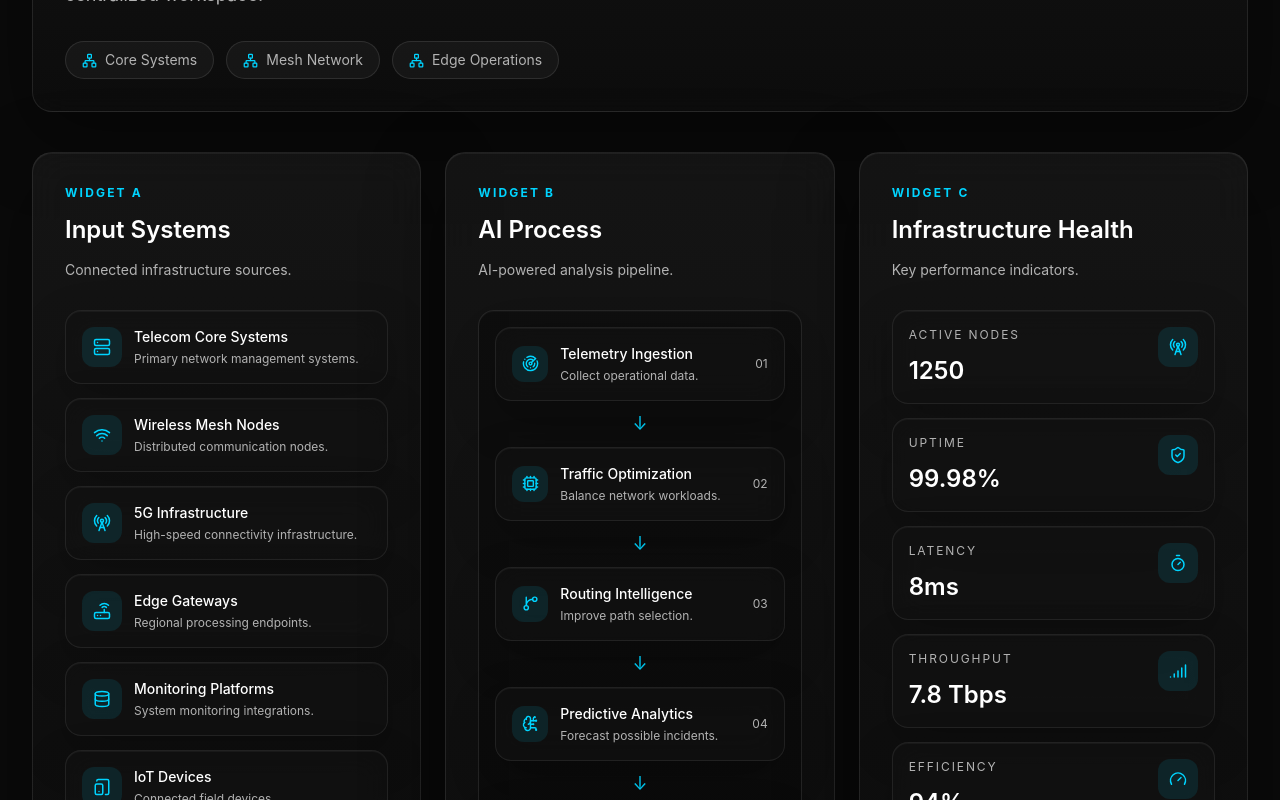
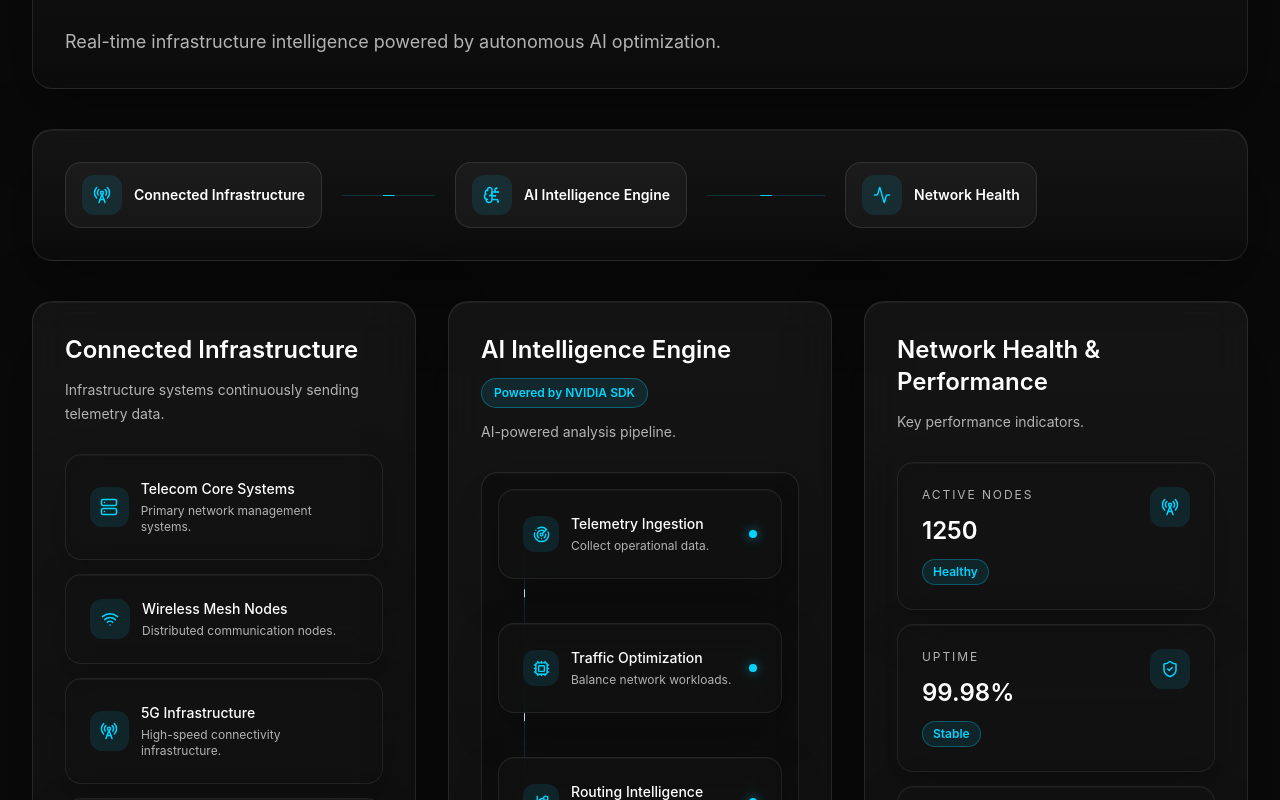
Before and after one commit to nodeslix-web/nodeslix, a React (Vite) app: page /dashboard in a window 1280 px wide. Shown: the part 400-1200 px from the top of the page. Built offline with nearby package versions, Linux system fonts and the light colour scheme.

Commit message:
Modify the dashboard

```diff
--- a/src/components/dashboard/AIProcessWidget.jsx
+++ b/src/components/dashboard/AIProcessWidget.jsx
@@ -11,29 +11,55 @@ const processSteps = [
 
 const AIProcessWidget = () => {
   return (
-    <section className="panel-shell min-h-full space-y-7">
-      {/* Widget B: static AI process visualizer without live logic or charts. */}
+    <section className="panel-shell min-h-full space-y-7 p-6 sm:p-8">
+      {/* AI process visualizer without live logic or charts. */}
       <div className="space-y-3">
-        <p className="section-kicker">Widget B</p>
-        <h2 className="text-2xl font-semibold text-nodeslix-text">AI Process</h2>
+        <h2 className="text-2xl font-semibold text-nodeslix-text">AI Intelligence Engine</h2>
+        <div className="inline-flex rounded-full border border-nodeslix-accent/35 bg-nodeslix-accent/10 px-3 py-1.5 text-xs font-semibold text-nodeslix-accent">
+          Powered by NVIDIA SDK
+        </div>
         <p className="text-sm leading-6 text-nodeslix-muted">
           AI-powered analysis pipeline.
         </p>
       </div>
 
       <div className="rounded-2xl border border-white/10 bg-black/20 p-4 shadow-[inset_0_1px_0_rgba(255,255,255,0.03)]">
-        <div className="space-y-3.5">
+        <div className="space-y-0">
           {processSteps.map((step, index) => {
             const Icon = step.icon;
 
             return (
-            <div key={step.label} className="space-y-3.5">
+            <div key={step.label} className="relative">
+              {index < processSteps.length - 1 ? (
+                <div className="pointer-events-none absolute left-[1.65rem] top-14 h-[calc(100%-1.5rem)] w-px overflow-hidden">
+                  <Motion.span
+                    animate={{ opacity: [0.24, 0.72, 0.24] }}
+                    transition={{
+                      duration: 3,
+                      repeat: Infinity,
+                      delay: index * 0.18,
+                      ease: 'easeInOut',
+                    }}
+                    className="absolute inset-0 bg-nodeslix-accent/55 shadow-[0_0_20px_rgba(0,212,255,0.3)]"
+                  />
+                  <Motion.span
+                    animate={{ y: [-8, 72] }}
+                    transition={{
+                      duration: 2.2,
+                      repeat: Infinity,
+                      delay: index * 0.28,
+                      ease: 'linear',
+                    }}
+                    className="absolute -left-[3px] top-0 size-2 rounded-full bg-[#D9F8FF] shadow-[0_0_14px_rgba(0,212,255,0.9)]"
+                  />
+                </div>
+              ) : null}
               <Motion.article
                 initial={{ opacity: 0, y: 12 }}
                 animate={{ opacity: 1, y: 0 }}
-                whileHover={{ x: 3 }}
-                transition={{ duration: 0.35, delay: index * 0.04 }}
-                className="surface-card p-4"
+                whileHover={{ y: -4 }}
+                transition={{ duration: 0.25, delay: index * 0.04 }}
+                className="surface-card mb-3 p-6 hover:border-nodeslix-accent/45"
               >
                 <div className="flex items-center justify-between gap-4">
                   <div className="flex items-center gap-3">
@@ -45,23 +71,17 @@ const AIProcessWidget = () => {
                       <p className="mt-1 text-xs text-nodeslix-muted">{step.description}</p>
                     </div>
                   </div>
-                  <span className="text-xs text-nodeslix-muted">
-                    {String(index + 1).padStart(2, '0')}
-                  </span>
+                  <span className="size-2 rounded-full bg-nodeslix-accent shadow-[0_0_12px_rgba(0,212,255,0.65)]" />
                 </div>
               </Motion.article>
               {index < processSteps.length - 1 ? (
-                <div className="flex justify-center text-lg leading-none text-nodeslix-accent">↓</div>
+                <div className="mb-3 h-5" />
               ) : null}
             </div>
             );
           })}
         </div>
       </div>
-
-      <div className="rounded-xl border border-nodeslix-border bg-nodeslix-secondary px-4 py-3 text-sm font-semibold text-nodeslix-accent shadow-[0_12px_30px_rgba(0,0,0,0.18)]">
-        Powered by NVIDIA SDK
-      </div>
     </section>
   );
 };
--- a/src/components/dashboard/InfrastructureWidget.jsx
+++ b/src/components/dashboard/InfrastructureWidget.jsx
@@ -2,22 +2,21 @@ import { motion as Motion } from 'framer-motion';
 import { Gauge, RadioTower, ShieldCheck, Signal, Sparkles, Timer, Waves } from 'lucide-react';
 
 const metrics = [
-  { label: 'Active Nodes', value: '1250', icon: RadioTower },
-  { label: 'Uptime', value: '99.98%', icon: ShieldCheck },
-  { label: 'Latency', value: '8ms', icon: Timer },
-  { label: 'Throughput', value: '7.8 Tbps', icon: Signal },
-  { label: 'Efficiency', value: '94%', icon: Gauge },
-  { label: 'Congestion Risk', value: 'Low', icon: Waves },
-  { label: 'AI Score', value: '96%', icon: Sparkles },
+  { label: 'Active Nodes', value: '1250', status: 'Healthy', icon: RadioTower },
+  { label: 'Uptime', value: '99.98%', status: 'Stable', icon: ShieldCheck },
+  { label: 'Latency', value: '8ms', status: 'Optimal', icon: Timer },
+  { label: 'Throughput', value: '7.8 Tbps', status: 'High', icon: Signal },
+  { label: 'Efficiency', value: '94%', status: 'Excellent', icon: Gauge },
+  { label: 'Congestion Risk', value: 'Low', status: 'Low', icon: Waves },
+  { label: 'AI Score', value: '96%', status: 'Excellent', icon: Sparkles },
 ];
 
 const InfrastructureWidget = () => {
   return (
-    <section className="panel-shell min-h-full space-y-7">
-      {/* Widget C: static infrastructure health metric cards with dummy values. */}
+    <section className="panel-shell min-h-full space-y-7 p-6 sm:p-8">
+      {/* Static infrastructure health metric cards with dummy values. */}
       <div className="space-y-3">
-        <p className="section-kicker">Widget C</p>
-        <h2 className="text-2xl font-semibold text-nodeslix-text">Infrastructure Health</h2>
+        <h2 className="text-2xl font-semibold text-nodeslix-text">Network Health & Performance</h2>
         <p className="text-sm leading-6 text-nodeslix-muted">
           Key performance indicators.
         </p>
@@ -32,9 +31,9 @@ const InfrastructureWidget = () => {
             key={metric.label}
             initial={{ opacity: 0, y: 12 }}
             animate={{ opacity: 1, y: 0 }}
-            whileHover={{ y: -3 }}
-            transition={{ duration: 0.35, delay: index * 0.035 }}
-            className="surface-card p-4"
+            whileHover={{ y: -4 }}
+            transition={{ duration: 0.25, delay: index * 0.035 }}
+            className="surface-card p-6 hover:border-nodeslix-accent/45"
           >
             <div className="flex items-start justify-between gap-3">
               <div>
@@ -42,6 +41,9 @@ const InfrastructureWidget = () => {
                   {metric.label}
                 </p>
                 <p className="mt-3 text-2xl font-semibold text-nodeslix-text">{metric.value}</p>
+                <span className="mt-3 inline-flex rounded-full border border-nodeslix-accent/30 bg-nodeslix-accent/10 px-2.5 py-1 text-xs font-semibold text-nodeslix-accent">
+                  {metric.status}
+                </span>
               </div>
               <span className="flex size-10 items-center justify-center rounded-xl bg-nodeslix-accent/10 text-nodeslix-accent">
                 <Icon size={18} />
--- a/src/components/dashboard/InputWidget.jsx
+++ b/src/components/dashboard/InputWidget.jsx
@@ -12,13 +12,12 @@ const inputSystems = [
 
 const InputWidget = () => {
   return (
-    <section className="panel-shell min-h-full space-y-7">
-      {/* Widget A: static input system cards. */}
+    <section className="panel-shell min-h-full space-y-7 p-6 sm:p-8">
+      {/* Connected infrastructure source cards. */}
       <div className="space-y-3">
-        <p className="section-kicker">Widget A</p>
-        <h2 className="text-2xl font-semibold text-nodeslix-text">Input Systems</h2>
+        <h2 className="text-2xl font-semibold text-nodeslix-text">Connected Infrastructure</h2>
         <p className="text-sm leading-6 text-nodeslix-muted">
-          Connected infrastructure sources.
+          Infrastructure systems continuously sending telemetry data.
         </p>
       </div>
 
@@ -31,9 +30,9 @@ const InputWidget = () => {
             key={system.label}
             initial={{ opacity: 0, y: 12 }}
             animate={{ opacity: 1, y: 0 }}
-            whileHover={{ x: 3 }}
-            transition={{ duration: 0.35, delay: index * 0.04 }}
-            className="surface-card p-4"
+            whileHover={{ y: -4 }}
+            transition={{ duration: 0.25, delay: index * 0.04 }}
+            className="surface-card p-6 hover:border-nodeslix-accent/45"
           >
             <div className="flex items-center gap-3">
               <span className="flex size-10 items-center justify-center rounded-xl bg-nodeslix-accent/10 text-nodeslix-accent">
--- a/src/pages/Dashboard.jsx
+++ b/src/pages/Dashboard.jsx
@@ -1,10 +1,16 @@
 import { motion as Motion } from 'framer-motion';
-import { Command, Network } from 'lucide-react';
+import { Activity, BrainCircuit, Command, RadioTower } from 'lucide-react';
 import InputWidget from '../components/dashboard/InputWidget.jsx';
 import AIProcessWidget from '../components/dashboard/AIProcessWidget.jsx';
 import InfrastructureWidget from '../components/dashboard/InfrastructureWidget.jsx';
 
 const Dashboard = () => {
+  const flowSteps = [
+    { label: 'Connected Infrastructure', icon: RadioTower },
+    { label: 'AI Intelligence Engine', icon: BrainCircuit },
+    { label: 'Network Health', icon: Activity },
+  ];
+
   return (
     <section className="bg-nodeslix-primary py-12 sm:py-16 lg:py-20">
       <div className="app-container space-y-8 lg:space-y-10">
@@ -13,7 +19,7 @@ const Dashboard = () => {
           initial={{ opacity: 0, y: 18 }}
           animate={{ opacity: 1, y: 0 }}
           transition={{ duration: 0.55 }}
-          className="panel-shell"
+          className="panel-shell flex flex-col gap-8 lg:flex-row lg:items-start lg:justify-between"
         >
           <div className="max-w-4xl space-y-5">
             <div className="flex items-center gap-3">
@@ -23,36 +29,81 @@ const Dashboard = () => {
               <p className="section-kicker">Telecom Operations Command Center</p>
             </div>
             <h1 className="text-4xl font-semibold leading-tight text-nodeslix-text sm:text-5xl lg:text-6xl">
-              Telecom Operations Center
+              Telecom Operations Command Center
             </h1>
             <p className="max-w-2xl text-base leading-7 text-nodeslix-muted sm:text-lg">
-              Track infrastructure performance and monitor network health from a centralized workspace.
+              Real-time infrastructure intelligence powered by autonomous AI optimization.
             </p>
           </div>
-          <div className="mt-8 flex flex-wrap gap-3">
-            {['Core Systems', 'Mesh Network', 'Edge Operations'].map((item) => (
-              <span
-                key={item}
-                className="inline-flex items-center gap-2 rounded-full border border-white/10 bg-white/[0.04] px-4 py-2 text-sm text-nodeslix-muted"
-              >
-                <Network size={15} className="text-nodeslix-accent" />
-                {item}
-              </span>
-            ))}
+
+          <div className="inline-flex items-center gap-2 rounded-full border border-nodeslix-accent/35 bg-nodeslix-accent/10 px-4 py-2 text-sm font-semibold text-nodeslix-accent">
+            <span className="size-2 rounded-full bg-nodeslix-accent shadow-[0_0_14px_rgba(0,212,255,0.75)]" />
+            AI Active
           </div>
         </Motion.header>
 
+        <Motion.div
+          initial={{ opacity: 0, y: 16 }}
+          animate={{ opacity: 1, y: 0 }}
+          transition={{ duration: 0.45, delay: 0.1 }}
+          className="panel-shell p-6 sm:p-8"
+        >
+          <div className="flex flex-col gap-5 lg:flex-row lg:items-center">
+            {flowSteps.map((step, index) => {
+              const Icon = step.icon;
+
+              return (
+                <div key={step.label} className="flex flex-1 flex-col gap-5 lg:flex-row lg:items-center">
+                  <div className="flex items-center gap-3 rounded-2xl border border-white/10 bg-white/[0.04] px-4 py-3">
+                    <span className="flex size-10 items-center justify-center rounded-xl bg-nodeslix-accent/10 text-nodeslix-accent">
+                      <Icon size={18} />
+                    </span>
+                    <span className="text-sm font-semibold text-white">{step.label}</span>
+                  </div>
+
+                  {index < flowSteps.length - 1 ? (
+                    <div className="relative flex h-8 items-center justify-center overflow-hidden lg:h-px lg:flex-1">
+                      <Motion.span
+                        animate={{ opacity: [0.28, 0.72, 0.28] }}
+                        transition={{ duration: 2.8, repeat: Infinity, ease: 'easeInOut' }}
+                        className="absolute h-full w-px bg-nodeslix-accent/55 lg:h-px lg:w-full"
+                      />
+                      <span className="text-nodeslix-accent lg:hidden">↓</span>
+                      <span className="hidden text-nodeslix-accent lg:block">→</span>
+                    </div>
+                  ) : null}
+                </div>
+              );
+            })}
+          </div>
+        </Motion.div>
+
         {/* Command center widget grid with static layout-only content. */}
-        <div className="grid gap-6 xl:grid-cols-12">
-          <div className="xl:col-span-4">
+        <div className="grid gap-8 xl:grid-cols-12">
+          <Motion.div
+            initial={{ opacity: 0, y: 18 }}
+            animate={{ opacity: 1, y: 0 }}
+            transition={{ duration: 0.45, delay: 0.16 }}
+            className="xl:col-span-4"
+          >
             <InputWidget />
-          </div>
-          <div className="xl:col-span-4">
+          </Motion.div>
+          <Motion.div
+            initial={{ opacity: 0, y: 18 }}
+            animate={{ opacity: 1, y: 0 }}
+            transition={{ duration: 0.45, delay: 0.24 }}
+            className="xl:col-span-4"
+          >
             <AIProcessWidget />
-          </div>
-          <div className="xl:col-span-4">
+          </Motion.div>
+          <Motion.div
+            initial={{ opacity: 0, y: 18 }}
+            animate={{ opacity: 1, y: 0 }}
+            transition={{ duration: 0.45, delay: 0.32 }}
+            className="xl:col-span-4"
+          >
             <InfrastructureWidget />
-          </div>
+          </Motion.div>
         </div>
       </div>
     </section>
```
